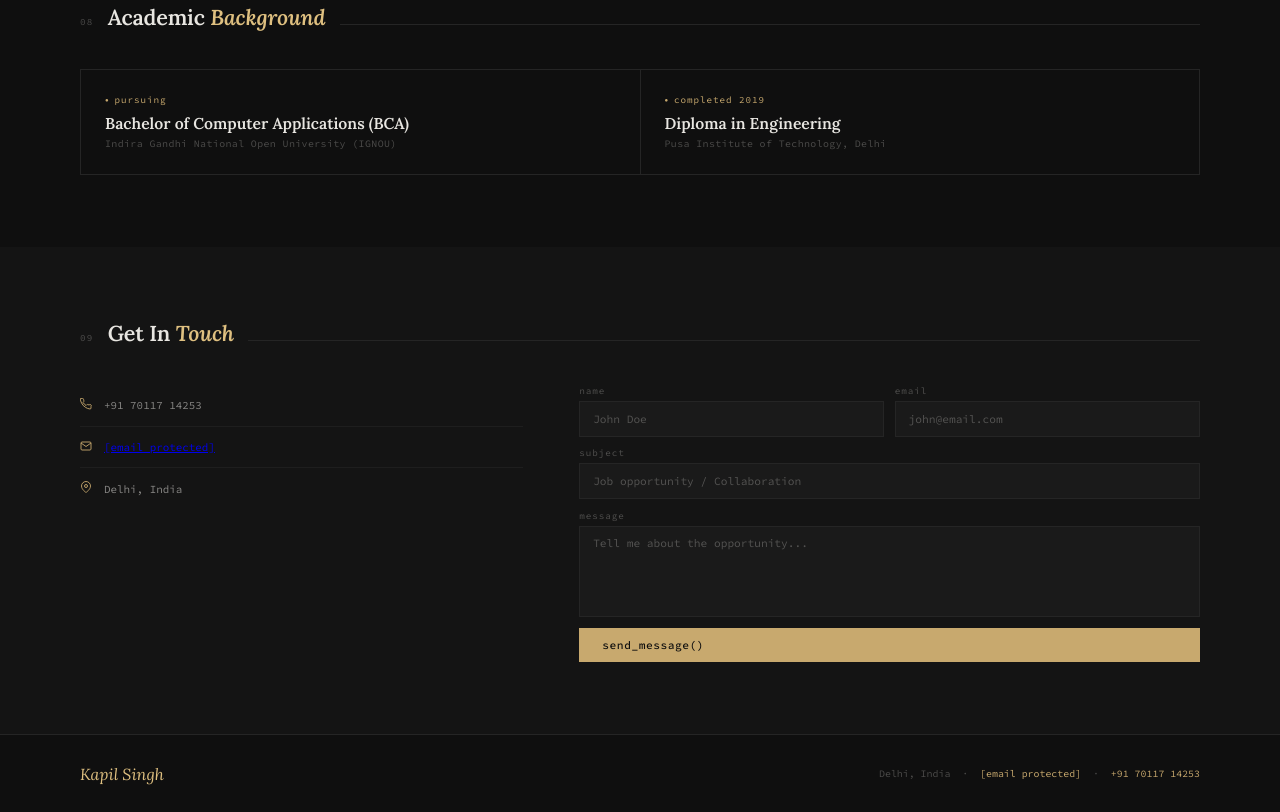
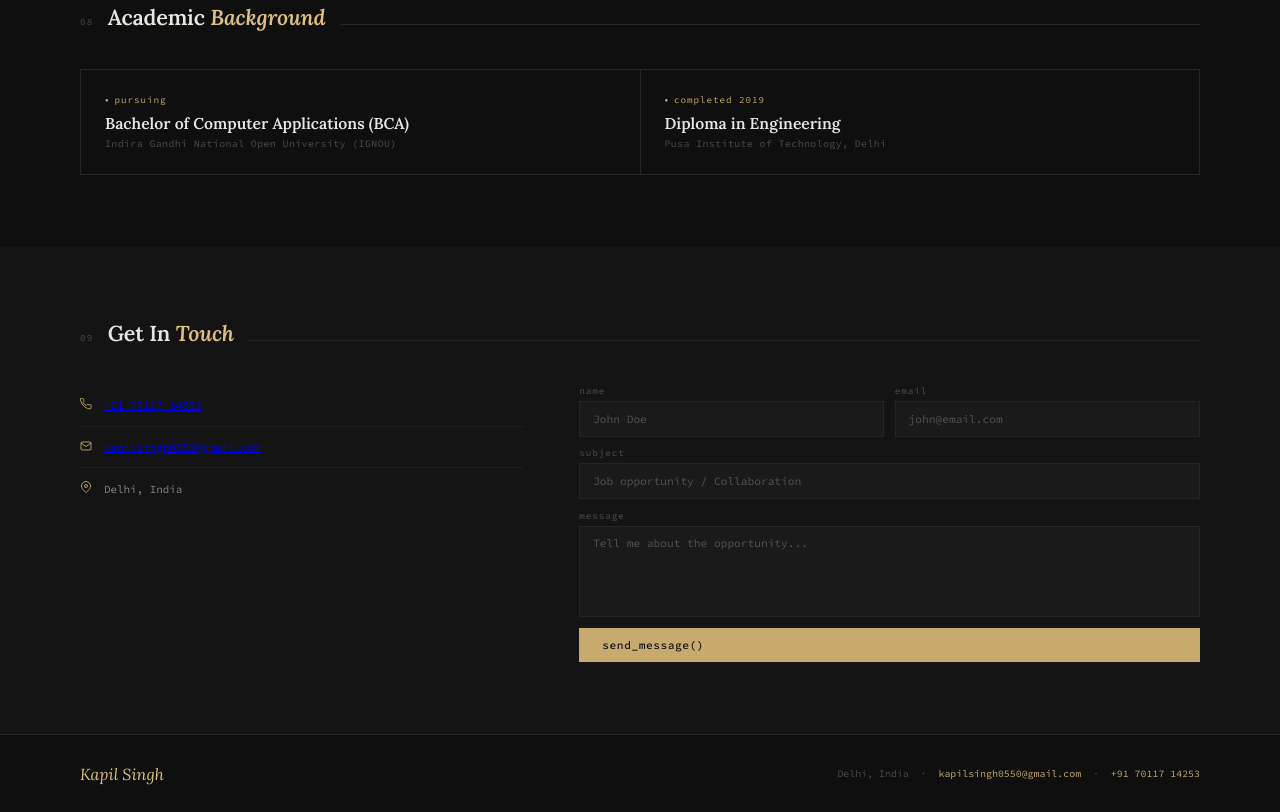
Before and after one commit to kapilsingh0550-cmd/Kapil.work, a plain HTML site: page index.html in a window 1280 px wide. Shown: the part 5282-6094 px from the top of the page. Drawn offline with Linux system fonts and the light colour scheme.

Commit message:
Update index.html

```diff
--- a/index.html
+++ b/index.html
@@ -832,29 +832,95 @@ footer {
 
 <!-- CONTACT -->
 <section class="section alt" id="contact">
-  <div class="sec-head sr"><span class="sec-num">09</span><h2>Get In <em>Touch</em></h2></div>
+  <div class="sec-head sr">
+    <span class="sec-num">09</span>
+    <h2>Get In <em>Touch</em></h2>
+  </div>
+
   <div class="contact-layout sr">
+
+    <!-- LEFT SIDE -->
     <div class="contact-list">
-      <div class="contact-row"><div class="c-ico"><svg width="12" height="12" viewBox="0 0 24 24"><path d="M22 16.92v3a2 2 0 01-2.18 2 19.79 19.79 0 01-8.63-3.07A19.5 19.5 0 013.07 9.81 19.79 19.79 0 01.4 1.14 2 2 0 012 .84h3a2 2 0 012 1.72c.13.96.36 1.9.7 2.81a2 2 0 01-.45 2.11L6.09 8.91a16 16 0 006 6l1.27-1.27a2 2 0 012.11-.45c.91.34 1.85.57 2.81.7A2 2 0 0122 16.92z"/></svg></div>+91 70117 14253</div>
-      <div class="contact-row"><div class="c-ico"><svg width="12" height="12" viewBox="0 0 24 24"><path d="M4 4h16c1.1 0 2 .9 2 2v12c0 1.1-.9 2-2 2H4c-1.1 0-2-.9-2-2V6c0-1.1.9-2 2-2z"/><polyline points="22,6 12,13 2,6"/></svg></div><a href="/cdn-cgi/l/email-protection" class="__cf_email__" data-cfemail="f29993829b9e819b9c959ac2c7c7c2b2959f939b9edc919d9f">[email&#160;protected]</a></div>
-      <div class="contact-row"><div class="c-ico"><svg width="12" height="12" viewBox="0 0 24 24"><path d="M21 10c0 7-9 13-9 13s-9-6-9-13a9 9 0 0118 0z"/><circle cx="12" cy="10" r="3"/></svg></div>Delhi, India</div>
+
+      <!-- PHONE -->
+      <div class="contact-row">
+        <div class="c-ico">
+          <svg width="12" height="12" viewBox="0 0 24 24">
+            <path d="M22 16.92v3a2 2 0 01-2.18 2 19.79 19.79 0 01-8.63-3.07A19.5 19.5 0 013.07 9.81 19.79 19.79 0 01.4 1.14 2 2 0 012 .84h3a2 2 0 012 1.72c.13.96.36 1.9.7 2.81a2 2 0 01-.45 2.11L6.09 8.91a16 16 0 006 6l1.27-1.27a2 2 0 012.11-.45c.91.34 1.85.57 2.81.7A2 2 0 0122 16.92z"/>
+          </svg>
+        </div>
+        <a href="tel:+917011714253">+91 70117 14253</a>
+      </div>
+
+      <!-- EMAIL (FIXED) -->
+      <div class="contact-row">
+        <div class="c-ico">
+          <svg width="12" height="12" viewBox="0 0 24 24">
+            <path d="M4 4h16c1.1 0 2 .9 2 2v12c0 1.1-.9 2-2 2H4c-1.1 0-2-.9-2-2V6c0-1.1.9-2 2-2z"/>
+            <polyline points="22,6 12,13 2,6"/>
+          </svg>
+        </div>
+        <a href="mailto:kapilsingh0550@gmail.com?subject=Opportunity&body=Hi Kapil, I found your portfolio...">
+          kapilsingh0550@gmail.com
+        </a>
+      </div>
+
+      <!-- LOCATION -->
+      <div class="contact-row">
+        <div class="c-ico">
+          <svg width="12" height="12" viewBox="0 0 24 24">
+            <path d="M21 10c0 7-9 13-9 13s-9-6-9-13a9 9 0 0118 0z"/>
+            <circle cx="12" cy="10" r="3"/>
+          </svg>
+        </div>
+        Delhi, India
+      </div>
+
     </div>
+
+    <!-- RIGHT SIDE (FORM) -->
     <div class="form">
       <div class="form-row">
-        <div class="fg"><label>name</label><input type="text" id="cName" placeholder="John Doe"></div>
-        <div class="fg"><label>email</label><input type="email" id="cEmail" placeholder="john@email.com"></div>
+        <div class="fg">
+          <label>name</label>
+          <input type="text" id="cName" placeholder="John Doe">
+        </div>
+        <div class="fg">
+          <label>email</label>
+          <input type="email" id="cEmail" placeholder="john@email.com">
+        </div>
       </div>
-      <div class="fg"><label>subject</label><input type="text" id="cSubject" placeholder="Job opportunity / Collaboration"></div>
-      <div class="fg"><label>message</label><textarea id="cMsg" rows="5" placeholder="Tell me about the opportunity..."></textarea></div>
-      <div class="form-ok" id="formOk">✓ message_sent() — Kapil will get back to you soon.</div>
-      <button class="btn btn-solid" id="formBtn">send_message()</button>
+
+      <div class="fg">
+        <label>subject</label>
+        <input type="text" id="cSubject" placeholder="Job opportunity / Collaboration">
+      </div>
+
+      <div class="fg">
+        <label>message</label>
+        <textarea id="cMsg" rows="5" placeholder="Tell me about the opportunity..."></textarea>
+      </div>
+
+      <div class="form-ok" id="formOk">
+        ✓ message_sent() — Kapil will get back to you soon.
+      </div>
+
+      <button class="btn btn-solid" id="formBtn">
+        send_message()
+      </button>
     </div>
+
   </div>
 </section>
 
 <footer>
   <div class="footer-brand">Kapil Singh</div>
-  <div class="footer-info">Delhi, India &nbsp;·&nbsp; <a href="/cdn-cgi/l/email-protection#513a3021383d22383f36396164646111363c30383d7f323e3c"><span class="__cf_email__" data-cfemail="7a111b0a13160913141d124a4f4f4a3a1d171b131654191517">[email&#160;protected]</span></a> &nbsp;·&nbsp; <a href="tel:+917011714253">+91 70117 14253</a></div>
+  <div class="footer-info">
+    Delhi, India &nbsp;·&nbsp;
+    <a href="mailto:kapilsingh0550@gmail.com">kapilsingh0550@gmail.com</a>
+    &nbsp;·&nbsp;
+    <a href="tel:+917011714253">+91 70117 14253</a>
+  </div>
 </footer>
 
 <script data-cfasync="false" src="/cdn-cgi/scripts/5c5dd728/cloudflare-static/email-decode.min.js"></script><script>
```
